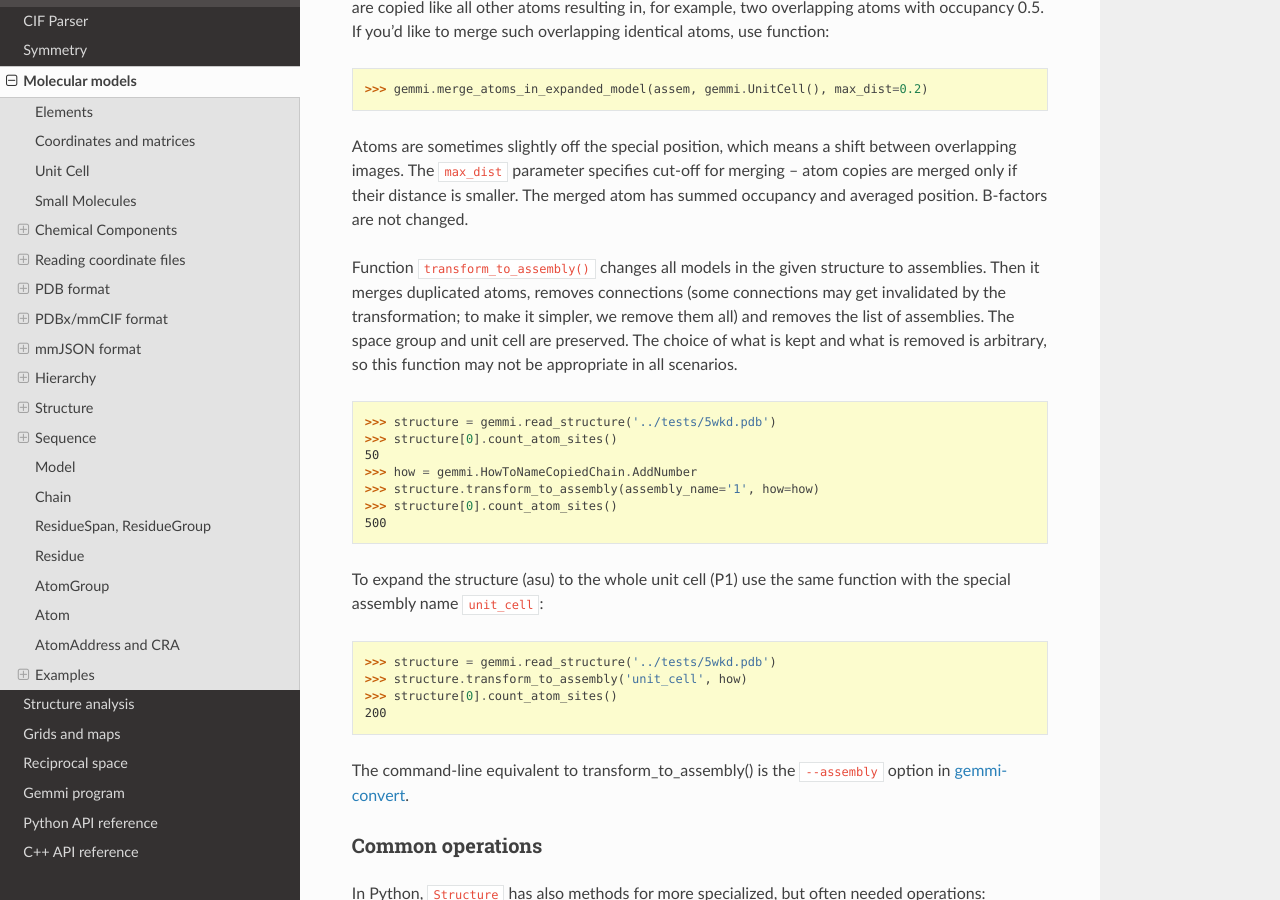
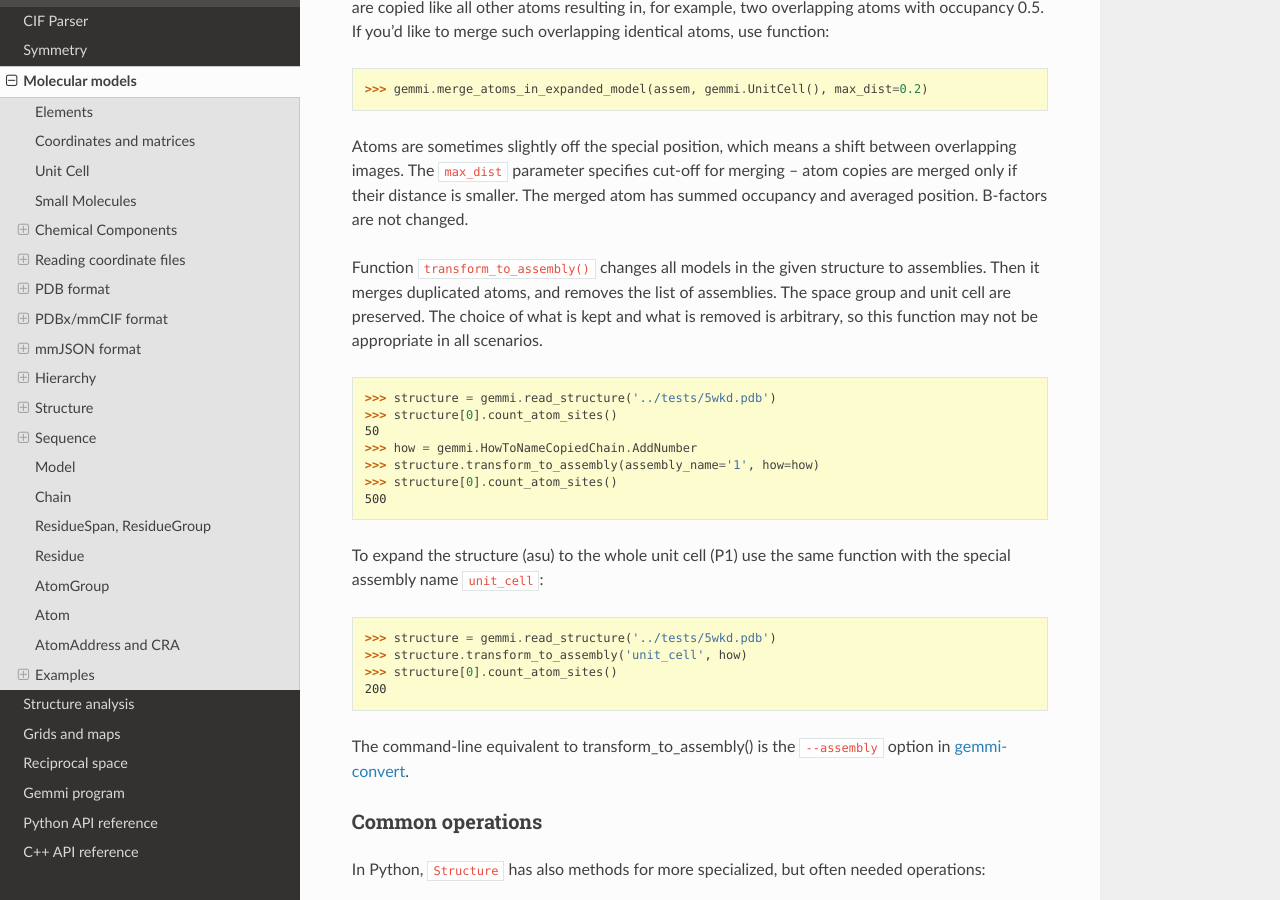
Before and after one commit to project-gemmi/gemmi, a Sphinx documentation site: the page built from docs/mol.rst, in a window 1280 px wide and 900 px high, scrolled down 36286 px. Built offline with Sphinx 7.4.7 and the Read the Docs theme 2.0.0, drawn with Linux system fonts in a browser that asks for light colours.

Commit message:
updated docs (#223)

```diff
--- a/docs/mol.rst
+++ b/docs/mol.rst
@@ -2055,9 +2055,8 @@ are merged only if their distance is smaller. The merged atom has summed
 occupancy and averaged position. B-factors are not changed.
 
 Function ``transform_to_assembly()`` changes all models in the given structure
-to assemblies. Then it merges duplicated atoms, removes connections
-(some connections may get invalidated by the transformation; to make it simpler,
-we remove them all) and removes the list of assemblies. The space group and
+to assemblies. Then it merges duplicated atoms,
+and removes the list of assemblies. The space group and
 unit cell are preserved. The choice of what is kept and what is removed
 is arbitrary, so this function may not be appropriate in all scenarios.
 
```
